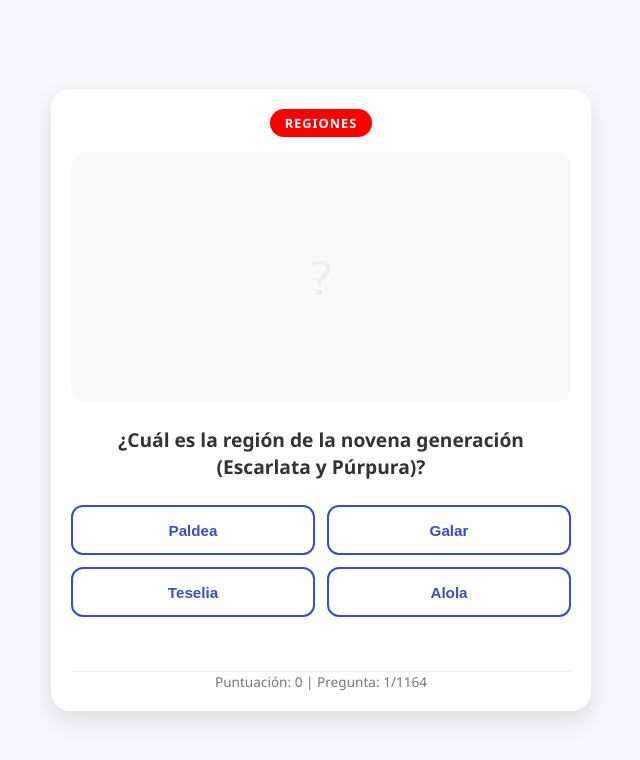
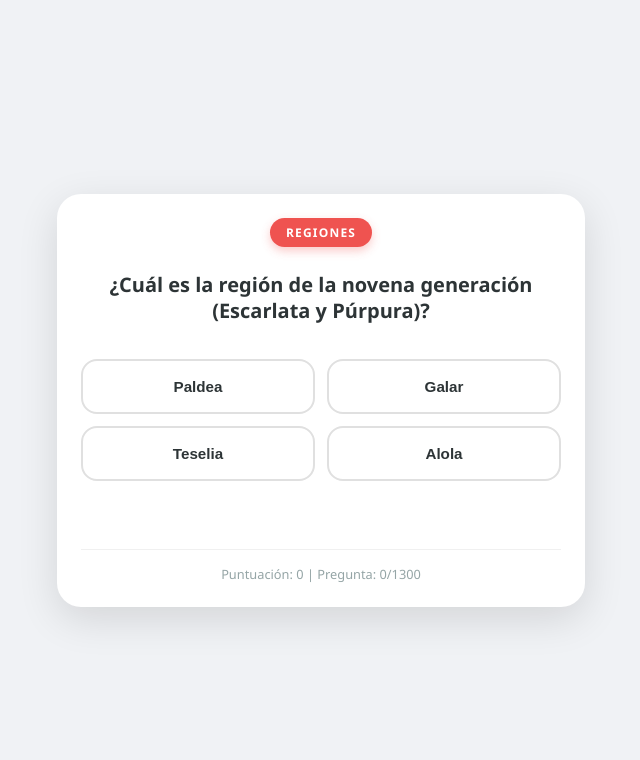
Before and after one commit to bryangngn/pokemon-trivia, a plain HTML site: page index.html in a window 1280 px wide. Shown: the whole page, without its empty margins (319-959 px from the left). Drawn offline with Linux system fonts and the light colour scheme.

Commit message:
Update index.html

```diff
--- a/index.html
+++ b/index.html
@@ -2,127 +2,142 @@
 <html lang="es">
 <head>
     <meta charset="UTF-8">
-    <meta name="viewport" content="width=device-width, initial-scale=1.0">
-    <title>PokeTrivial</title>
+    <meta name="viewport" content="width=device-width, initial-scale=1.0, maximum-scale=1.0, user-scalable=no">
+    <title>PokéTrivial</title>
     <style>
         :root {
             --primary: #3b4cca;
             --secondary: #ffde00;
             --correct: #2ecc71;
             --incorrect: #e74c3c;
-            --bg: #f5f7fa;
+            --bg: #f0f2f5;
+            --text: #2d3436;
         }
 
         body {
-            font-family: 'Segoe UI', Tahoma, Geneva, Verdana, sans-serif;
+            font-family: 'Segoe UI', Roboto, Helvetica, Arial, sans-serif;
             background-color: var(--bg);
             margin: 0;
             display: flex;
             align-items: center;
             justify-content: center;
             min-height: 100vh;
-            padding: 10px;
+            padding: 15px;
             box-sizing: border-box;
         }
 
         #game-container {
             background: white;
             width: 100%;
-            max-width: 500px; /* Ancho ideal para lectura */
-            border-radius: 20px;
-            box-shadow: 0 10px 25px rgba(0,0,0,0.1);
-            padding: 20px;
+            max-width: 480px;
+            border-radius: 24px;
+            box-shadow: 0 12px 40px rgba(0,0,0,0.12);
+            padding: 24px;
             text-align: center;
             display: flex;
             flex-direction: column;
             gap: 15px;
+            transition: all 0.3s ease;
         }
 
-        /* Categoría */
         .cat-tag {
             align-self: center;
-            background: #ff0000;
+            background: #ef5350;
             color: white;
-            padding: 5px 15px;
-            border-radius: 50px;
-            font-size: 0.8rem;
-            font-weight: bold;
+            padding: 6px 16px;
+            border-radius: 20px;
+            font-size: 0.75rem;
+            font-weight: 800;
             text-transform: uppercase;
-            letter-spacing: 1px;
+            letter-spacing: 1.2px;
+            box-shadow: 0 4px 10px rgba(239, 83, 80, 0.3);
         }
 
-        /* Imagen Adaptable */
+        /* Contenedor de Imagen Inteligente */
         #image-container {
             width: 100%;
-            height: 250px; /* Altura fija para mantener consistencia */
             display: flex;
             align-items: center;
             justify-content: center;
-            background: #f9f9f9;
-            border-radius: 15px;
-            overflow: hidden;
+            background: #fdfdfd;
+            border-radius: 18px;
+            border: 1px dashed #eee;
+            margin-top: 10px;
         }
 
+        /* Clase para colapsar espacio si no hay imagen */
+        .hidden { display: none !important; }
+
         .img-pokemon {
-            max-width: 90%;
-            max-height: 90%;
+            max-width: 85%;
+            height: auto;
+            max-height: 220px; /* Tamaño optimizado para móvil */
             object-fit: contain;
-            transition: transform 0.3s ease;
+            padding: 15px;
+            transition: filter 0.4s ease;
         }
 
-        /* Pregunta */
         h3 {
             margin: 10px 0;
-            font-size: 1.2rem;
-            color: #333;
-            line-height: 1.4;
+            font-size: 1.25rem;
+            color: var(--text);
+            line-height: 1.3;
         }
 
-        /* Grid de Respuestas Adaptable */
+        /* Grid de Respuestas */
         .options-grid {
             display: grid;
-            grid-template-columns: 1fr 1fr; /* 2 columnas por defecto */
+            grid-template-columns: 1fr 1fr;
             gap: 12px;
+            margin-top: 10px;
         }
 
         button {
             background-color: white;
-            border: 2px solid var(--primary);
-            color: var(--primary);
-            padding: 12px 8px;
-            border-radius: 12px;
+            border: 2px solid #e0e0e0;
+            color: var(--text);
+            padding: 14px 10px;
+            border-radius: 16px;
             font-size: 0.95rem;
             font-weight: 600;
             cursor: pointer;
-            transition: all 0.2s ease;
-            display: flex;
-            align-items: center;
-            justify-content: center;
-            min-height: 50px;
+            transition: all 0.2s cubic-bezier(0.175, 0.885, 0.32, 1.275);
+            min-height: 55px;
         }
 
-        button:hover {
-            background-color: var(--primary);
-            color: white;
+        button:active { transform: scale(0.95); }
+
+        /* Colores de Respuesta */
+        button.correct {
+            background-color: var(--correct) !important;
+            border-color: var(--correct) !important;
+            color: white !important;
+        }
+        button.incorrect {
+            background-color: var(--incorrect) !important;
+            border-color: var(--incorrect) !important;
+            color: white !important;
+        }
+        button.disabled { pointer-events: none; opacity: 0.8; }
+
+        #feedback-message {
+            height: 28px;
+            font-weight: 700;
+            font-size: 1.1rem;
         }
 
-        /* Estados de respuesta */
-        button.correct { background-color: var(--correct) !important; border-color: var(--correct) !important; color: white !important; }
-        button.incorrect { background-color: var(--incorrect) !important; border-color: var(--incorrect) !important; color: white !important; }
-        button.disabled { pointer-events: none; opacity: 0.7; }
+        #score-info {
+            font-size: 0.8rem;
+            color: #95a5a6;
+            margin-top: 10px;
+            padding-top: 15px;
+            border-top: 1px solid #f0f0f0;
+        }
 
-        /* Feedback y Marcador */
-        #feedback-message { height: 24px; font-weight: bold; font-size: 1.1rem; }
-        #score { font-size: 0.85rem; color: #777; border-top: 1px solid #eee; pt: 10px; }
-
-        /* --- RESPONSIVE DESIGN --- */
-        @media (max-width: 400px) {
-            .options-grid {
-                grid-template-columns: 1fr; /* 1 columna en pantallas muy pequeñas */
-            }
-            #image-container {
-                height: 180px; /* Reducimos imagen en móviles pequeños */
-            }
+        /* Ajustes para móviles muy estrechos */
+        @media (max-width: 380px) {
+            .options-grid { grid-template-columns: 1fr; }
+            #game-container { padding: 18px; }
             h3 { font-size: 1.1rem; }
         }
     </style>
@@ -131,12 +146,11 @@
 
 <div id="game-container">
     <div id="cat" class="cat-tag">CATEGORÍA</div>
-    <div id="image-container">
-        </div>
-    <div id="question-text"><h3>Cargando aventura...</h3></div>
+    <div id="image-container" class="hidden"></div>
+    <div id="question-text"><h3>Preparando Pokéball...</h3></div>
     <div class="options-grid" id="options"></div>
     <div id="feedback-message"></div>
-    <div id="score">Puntuación: 0 | Pregunta: 0/1300</div>
+    <div id="score-info">Puntuación: 0 | Pregunta: 0/1300</div>
 </div>
 
 <script type="module" src="app.js"></script>
```
